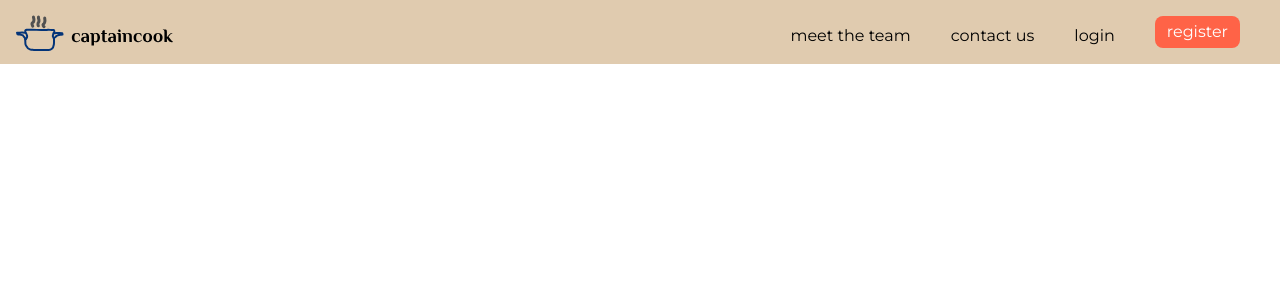
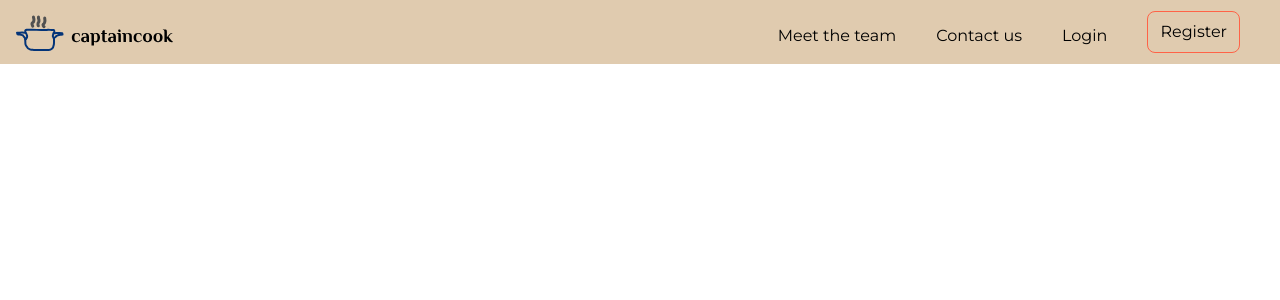
Before and after one commit to listentothefrog/captaincook, a Next.js app in the folder triumph/: page / in a window 1280 px wide. Shown: the top 300 px of the page. Built offline with nearby package versions, Linux system fonts and the light colour scheme.

Commit message:
refactor css code (tailwind)

```diff
--- a/triumph/components/Header.tsx
+++ b/triumph/components/Header.tsx
@@ -11,17 +11,19 @@ const Header = () => {
         </NextLink>
       </div>
       <div className="flex items-center justify-end w-92 mr-10">
-        <div className="flex w-full">
+        <div className="flex w-full items-center">
           <div className="mr-10 cursor-pointer hover:underline mt-2">
-            meet the team
+            Meet the team
           </div>
           <div className="mr-10 cursor-pointer hover:underline mt-2">
-            contact us
+            Contact us
           </div>
-          <div className="mr-10 cursor-pointer hover:underline mt-2">login</div>
+          <div className="flex items-center mr-10 cursor-pointer hover:underline mt-2">
+            Login
+          </div>
           <div className="cursor-pointer">
-            <div className="px-3 py-1 bg-red text-white rounded-lg">
-              register
+            <div className="px-3 py-2 border border-red  text-black rounded-lg hover:bg-hover-red hover:text-white">
+              Register
             </div>
           </div>
         </div>
```
